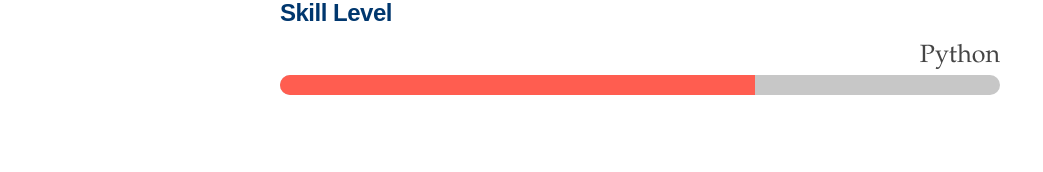
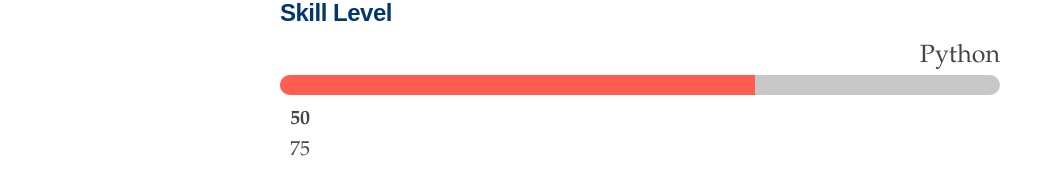
Before and after one commit to nayeemaquib/nayeemaquib.github.io, a Jekyll site: the page built from index.html, in a window 1280 px wide. Shown: the part 1162-1334 px from the top of the page, without its empty margins (0-1043 px from the left). Built offline with Jekyll 4.4.1, drawn with Linux system fonts in a browser that asks for light colours.

Commit message:
Modifying style

```diff
--- a/index.html
+++ b/index.html
@@ -38,6 +38,23 @@
     height: 20px;
     background: #FF5D50;
     z-index: 333;
+  }
+  .goal-stat {
+    width: 25%;
+    padding: 10px;
+    float: left;
+    margin: 0;
+
+  @media only screen and (max-width : 640px) {
+    width: 50%;
+    text-align: center;
+  }
+  }
+  .goal-number, .goal-label {
+    display: block;
+  }
+  .goal-number {
+    font-weight: bold;
   }
 
 </style>
@@ -145,6 +162,10 @@
       <div id="progress">
       </div>
     </div>
+    <div class="goal-stat">
+      <span class="goal-number">50</span>
+      <span class="goal-label">75</span>
+    </div>
   </div>
 
   <!--<p><strong>Languages -&gt;</strong> Python, R, SQL, PHP</p>-->
```
